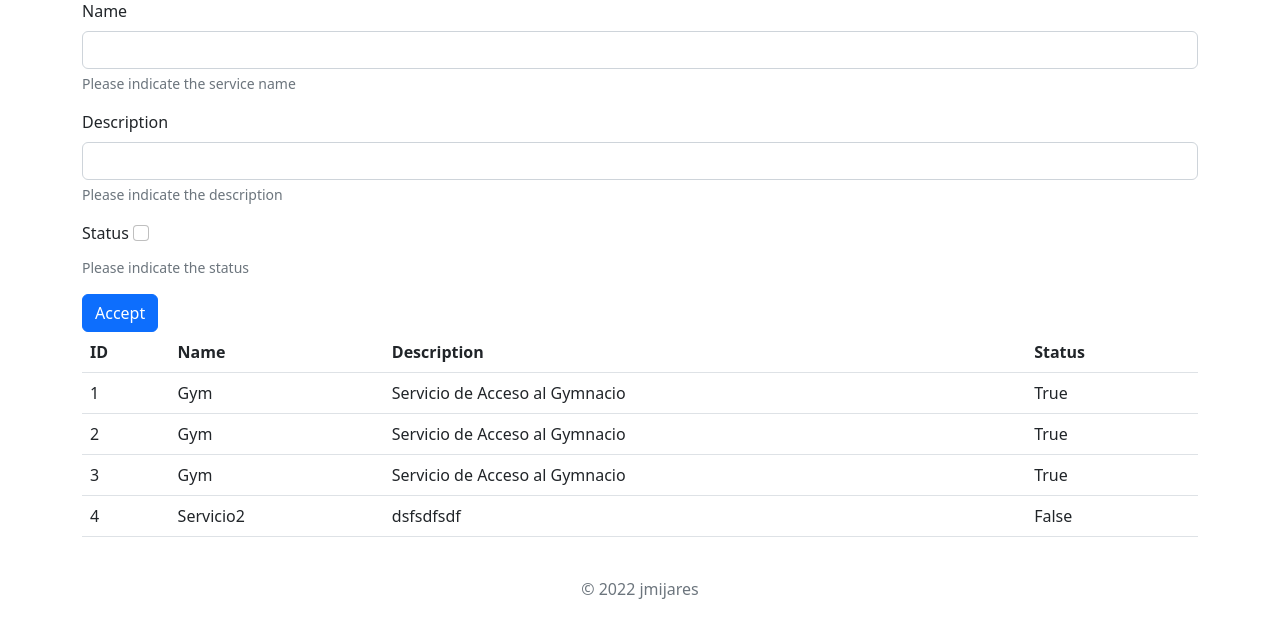
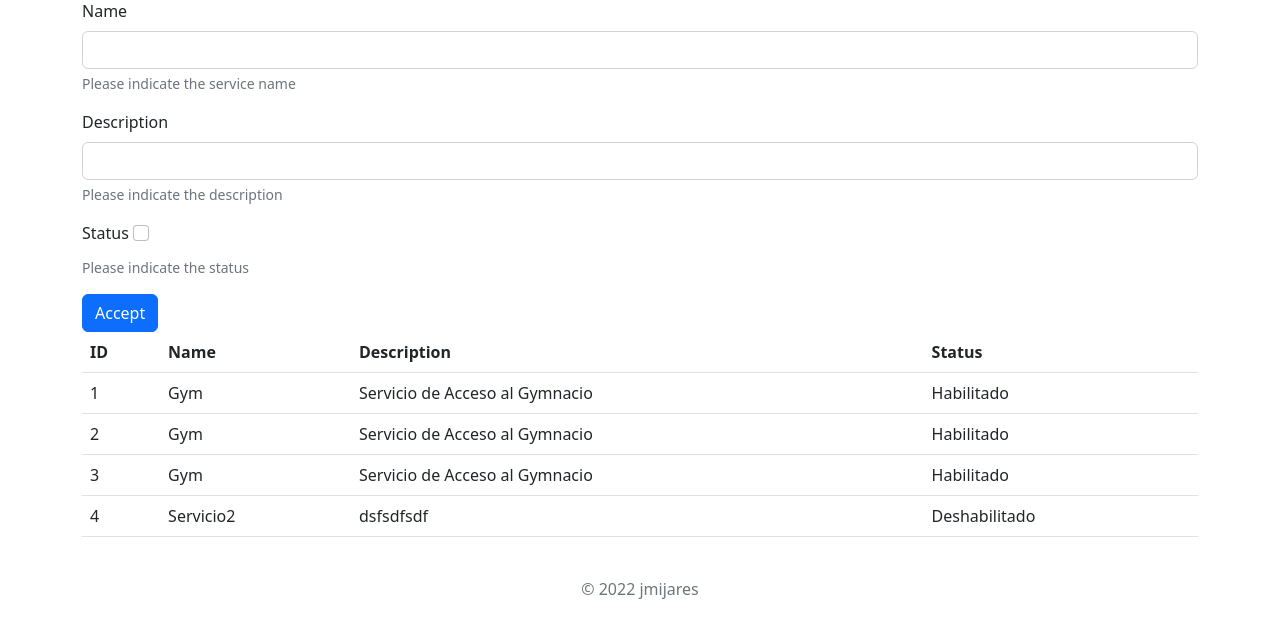
Before and after one commit to jhosymijares/entrega1-mijares, a Django app: page /service/ in a window 1280 px wide. Shown: the part 113-751 px from the top of the page. Run offline with Django 3.2, Linux system fonts and the light colour scheme; data comes from the database, SQL or seed files in the repository; both versions use the stored data as it was after the commit.

Commit message:
Correccion servicio

```diff
--- a/health_up/templates/service.html
+++ b/health_up/templates/service.html
@@ -45,7 +45,12 @@
                     <td>{{service.id}}</td>
                     <td>{{service.name}}</td>
                     <td>{{service.description}}</td>
-                    <td>{{service.status}}</td>
+                    <td>{% if service.status == True%}
+                            Habilitado
+                        {% else %}
+                            Deshabilitado
+                        {% endif %}
+                    </td>
                 </tr>
                     {% endfor %}
             </tbody>
```
Also changed, not shown: db.sqlite3.
